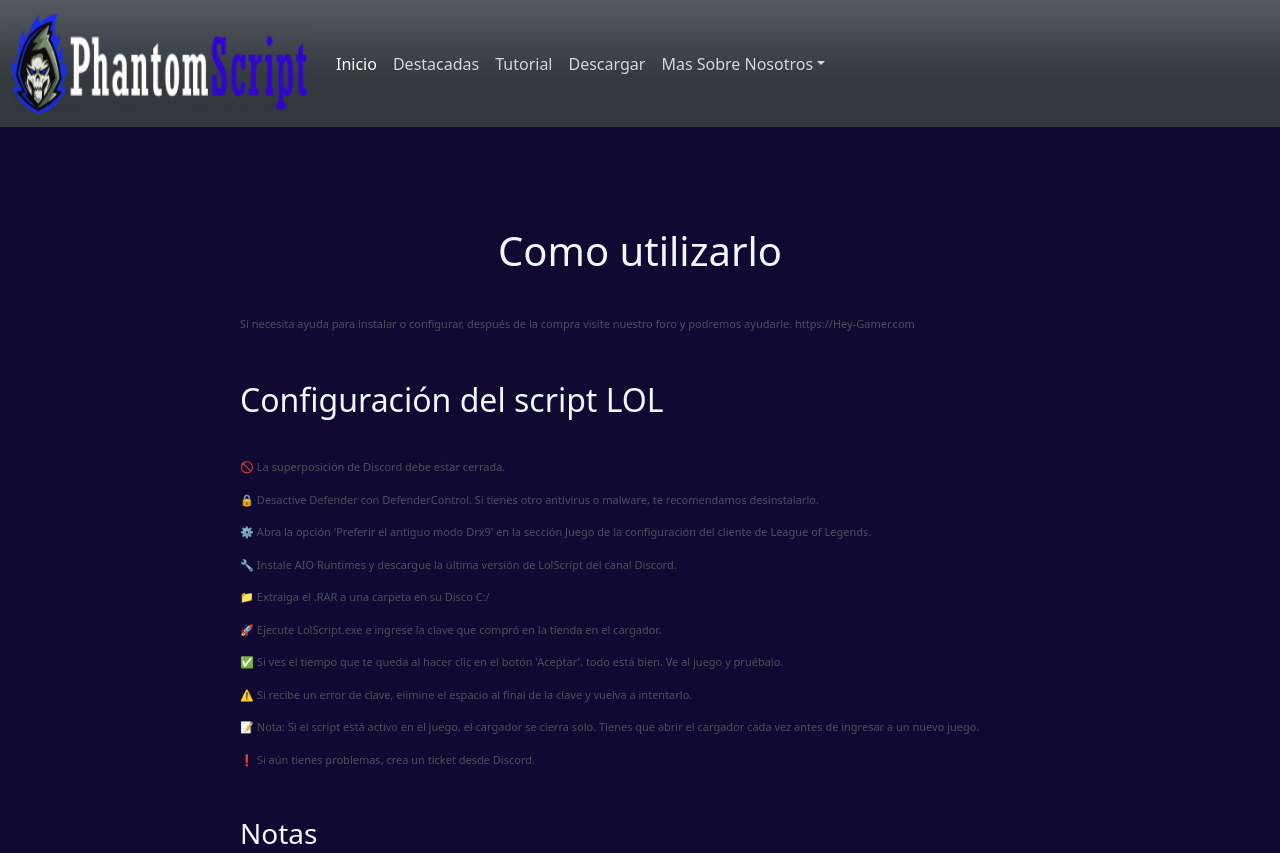
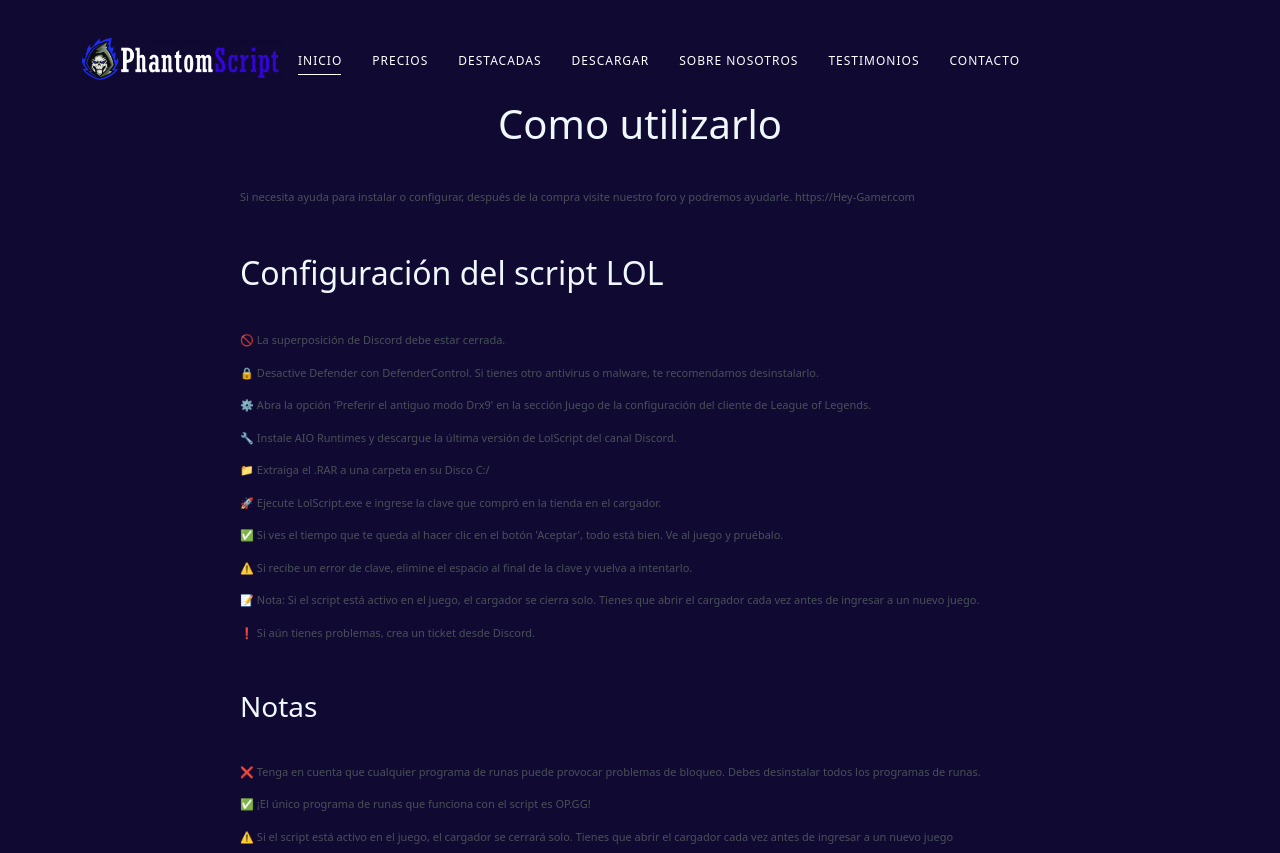
Before and after one commit to Jordy4200/Proyecto, a plain HTML site: page tutorial.html in a window 1280 px wide. Shown: the top 853 px of the page. Drawn offline with nearby package versions, Linux system fonts and the light colour scheme.

Commit message:
cambios  nuevos

```diff
--- a/tutorial.html
+++ b/tutorial.html
@@ -10,50 +10,49 @@
     <link rel="stylesheet" href="css/footer.css">
     <link rel="stylesheet" href="css/containerimagen.css">
     <link rel="stylesheet" href="css/button.css">
+    <link rel="stylesheet" href="css/navbar.css">
     <title>Tutorial</title>
 </head>
 <body>
-    <header>
-        <div>
-            <nav class="navbar navbar-expand-lg bg-dark container-fluid" data-bs-theme="dark">
-                <div class="container-fluid">
-                    <a class="navbar-brand" href="#">
-                        <img src="Imagenes/logo-weis-e1674439426700.webp" alt="Logo" width="300" height="100" class="d-inline-block align-text-top">
+  <header class="main-header">
+    <div class="container">
+      <nav class="navbar navbar-expand-lg main-nav px-0">
+        <a class="navbar-brand" href="/mojo">
+					      <img src="Imagenes/logo-weis-e1674439426700.webp" alt="rajeshdas.com">
 					    </a>
-                  <button class="navbar-toggler" type="button" data-bs-toggle="collapse" data-bs-target="#navbarColor02" aria-controls="navbarColor02" aria-expanded="false" aria-label="Toggle navigation">
-                    <span class="navbar-toggler-icon"></span>
+        <button class="navbar-toggler" type="button" data-toggle="collapse" data-target="#mainMenu" aria-controls="mainMenu" aria-expanded="false" aria-label="Toggle navigation">
+                        <span class="icon-bar icon-bar-1"></span>
+                        <span class="icon-bar icon-bar-2"></span>
+                        <span class="icon-bar icon-bar-3"></span>
                     </button>
-                  <div class="collapse navbar-collapse" id="navbarColor02">
-                    <ul class="navbar-nav me-auto">
-                      <li class="nav-item">
-                        <a class="nav-link active" href="index.html">Inicio
-                          <span class="visually-hidden">(current)</span>
-                        </a>
+        <div class="collapse navbar-collapse" id="mainMenu">
+          <ul class="navbar-nav ml-auto text-uppercase f1">
+            <li>
+              <a href="index.html" class="active active-first">Inicio</a>
             </li>
-                      <li class="nav-item">
-                        <a class="nav-link" href="destacadas.html">Destacadas</a>
+            <li>
+              <a href="precios.html">Precios</a>
             </li>
-                      <li class="nav-item">
-                        <a class="nav-link" href="tutorial.html">Tutorial</a>
+            <li>
+              <a href="#service">Destacadas</a>
             </li>
-                      <li class="nav-item">
-                        <a class="nav-link" href="descargar.html">Descargar</a>
+            <li>
+              <a href="#project">Descargar</a>
             </li>
-                      <li class="nav-item dropdown">
-                        <a class="nav-link dropdown-toggle" data-bs-toggle="dropdown" href="#" role="button" aria-haspopup="true" aria-expanded="false">Mas Sobre Nosotros</a>
-                        <div class="dropdown-menu">
-                          <a class="dropdown-item" href="#">Que es el Script?</a>
-                          <a class="dropdown-item" href="#">Opiniones del Script</a>
-                          <a class="dropdown-item" href="#">Preguntas frecuentes</a>
-                          <div class="dropdown-divider"></div>
-                          <a class="dropdown-item" href="#">Discord</a>
-                        </div>
+            <li>
+              <a href="#team">Sobre Nosotros</a>
+            </li>
+            <li>
+              <a href="#testimony">Testimonios</a>
+            </li>
+            <li>
+              <a href="#contact">Contacto</a>
             </li>
           </ul>
         </div>
-                </div>
       </nav>
     </div>
+    <!-- /.container -->
   </header>
     <section style="background-color: rgb(16, 10, 51);">
         <div class="container-section">
```
Lines whose indentation alone changed are shown as unchanged.
